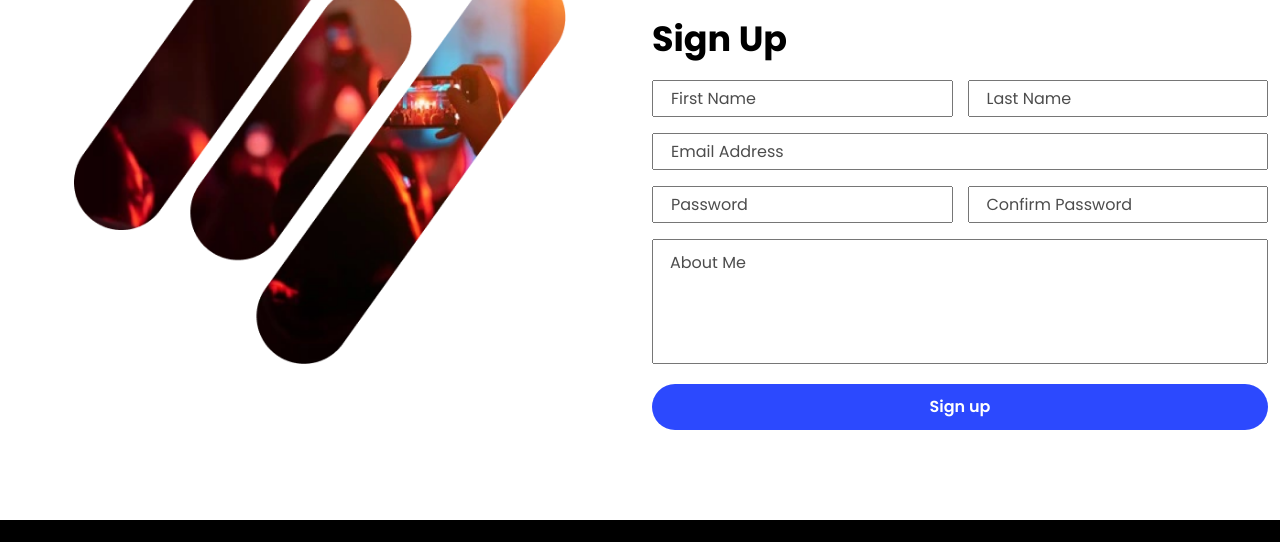
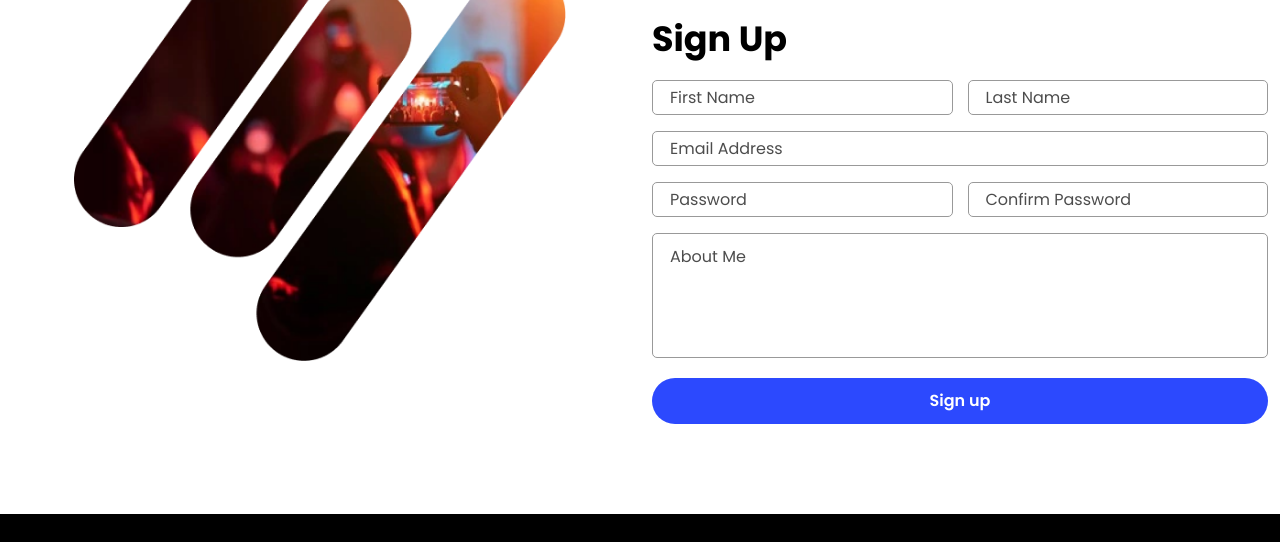
Before and after one commit to ankushchawla7/home-page, a plain HTML site: page index.html in a window 1280 px wide. Shown: the part 3220-3762 px from the top of the page. Drawn offline with Linux system fonts and the light colour scheme.

Commit message:
border changes

```diff
--- a/assets/css/style.css
+++ b/assets/css/style.css
@@ -535,6 +535,8 @@ h2 {
 } */
 input {
     padding: 10px 0 8px 17px;
+    border: 1px solid #999999;
+    border-radius: 5px;
 }
 
 .mail_box {
@@ -545,7 +547,10 @@ input {
 .text_area {
     margin-top: 16px;
     resize: none;
-    padding: 10px 177px 8px 17px;
+    padding: 10px 50px 8px 17px;
+    border: 1px solid #999999;
+    border-radius: 5px;
+
 }
 
 ::placeholder {
```
